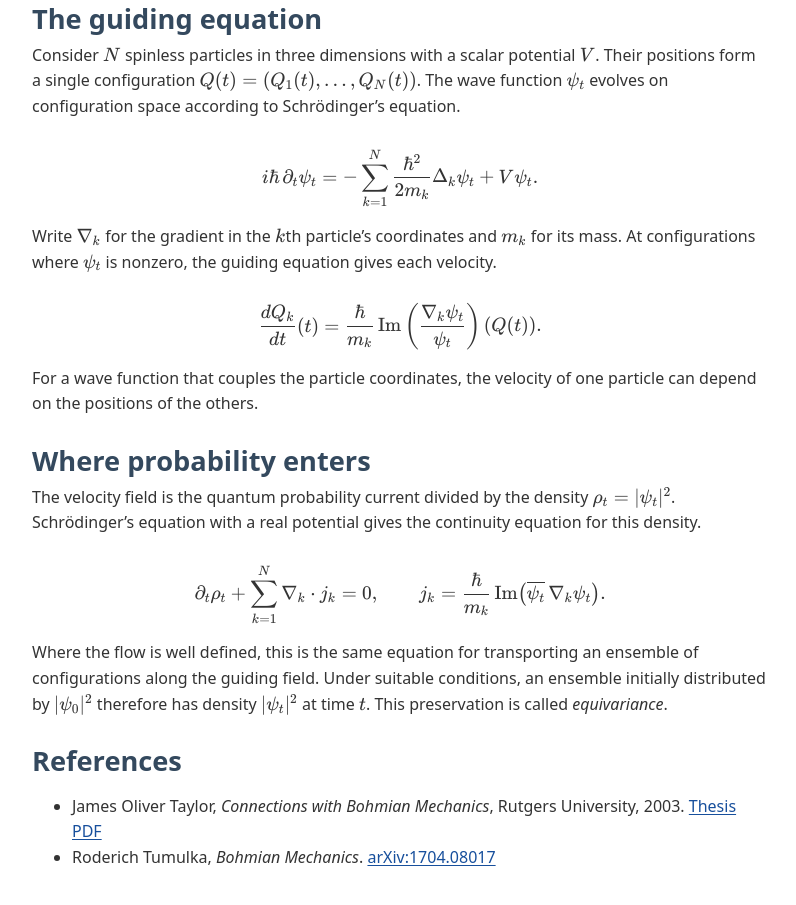
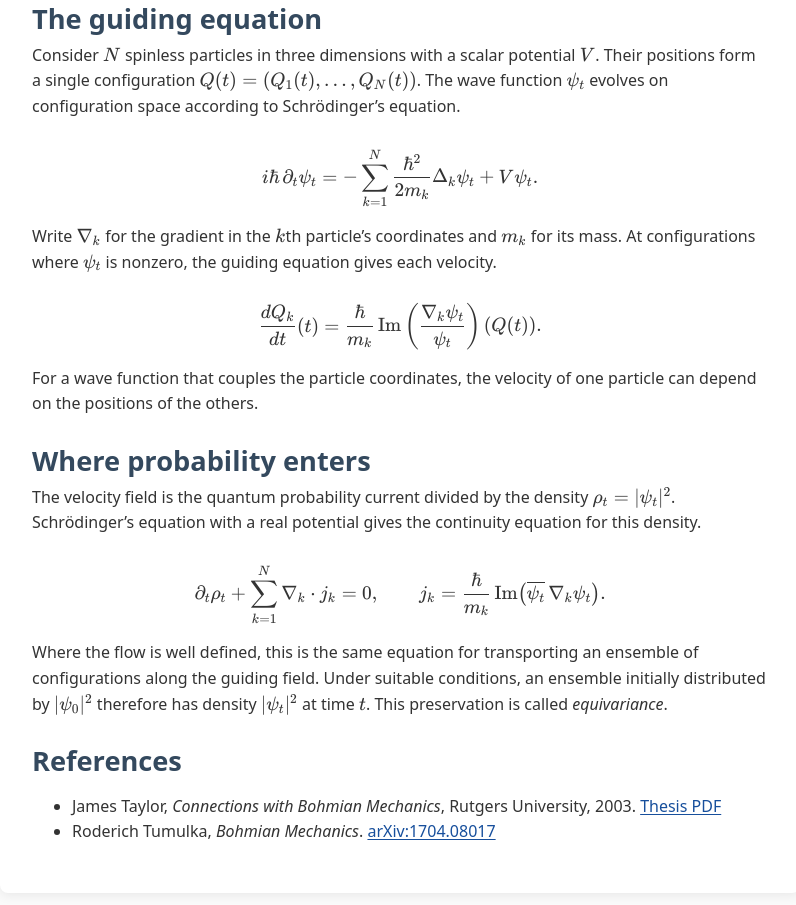
Before and after one commit to jostylr/academic-wanderings, a plain HTML site: page docs/bohmian-mechanics.html in a window 1280 px wide. Shown: the part 325-1230 px from the top of the page, without its empty margins (240-1036 px from the left). Drawn offline with nearby package versions, Linux system fonts and the light colour scheme.

Commit message:
Use James Taylor in thesis citations

```diff
--- a/docs/bohmian-mechanics.html
+++ b/docs/bohmian-mechanics.html
@@ -77,7 +77,7 @@
       <section aria-labelledby="references">
         <h2 id="references">References</h2>
         <ul>
-          <li>James Oliver Taylor, <cite>Connections with Bohmian Mechanics</cite>,
+          <li>James Taylor, <cite>Connections with Bohmian Mechanics</cite>,
             Rutgers University, 2003. <a href="https://jostylr.com/pdfs/thesis.pdf">Thesis PDF</a></li>
           <li>Roderich Tumulka, <cite>Bohmian Mechanics</cite>.
             <a href="https://arxiv.org/abs/1704.08017">arXiv:1704.08017</a></li>
```
Also changed, not shown: 1 other file.
